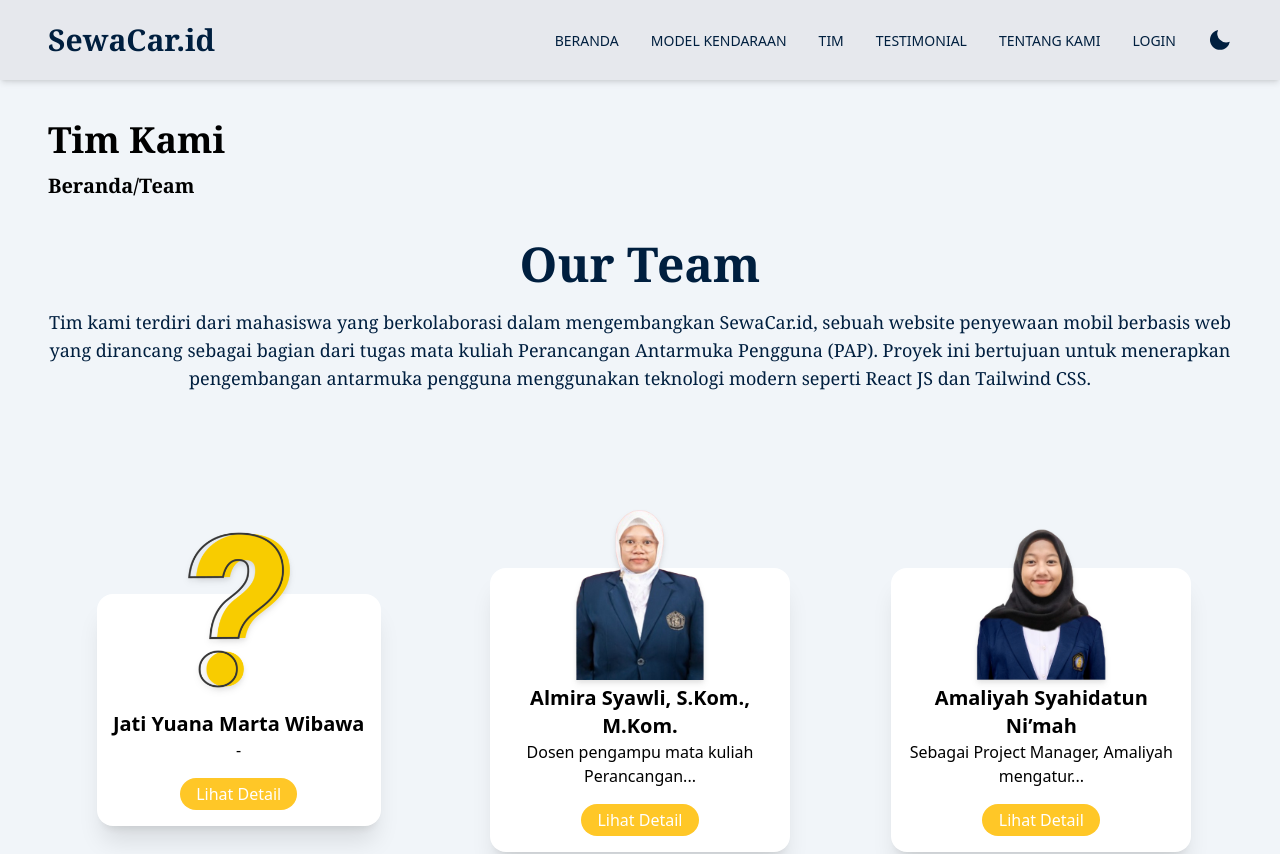
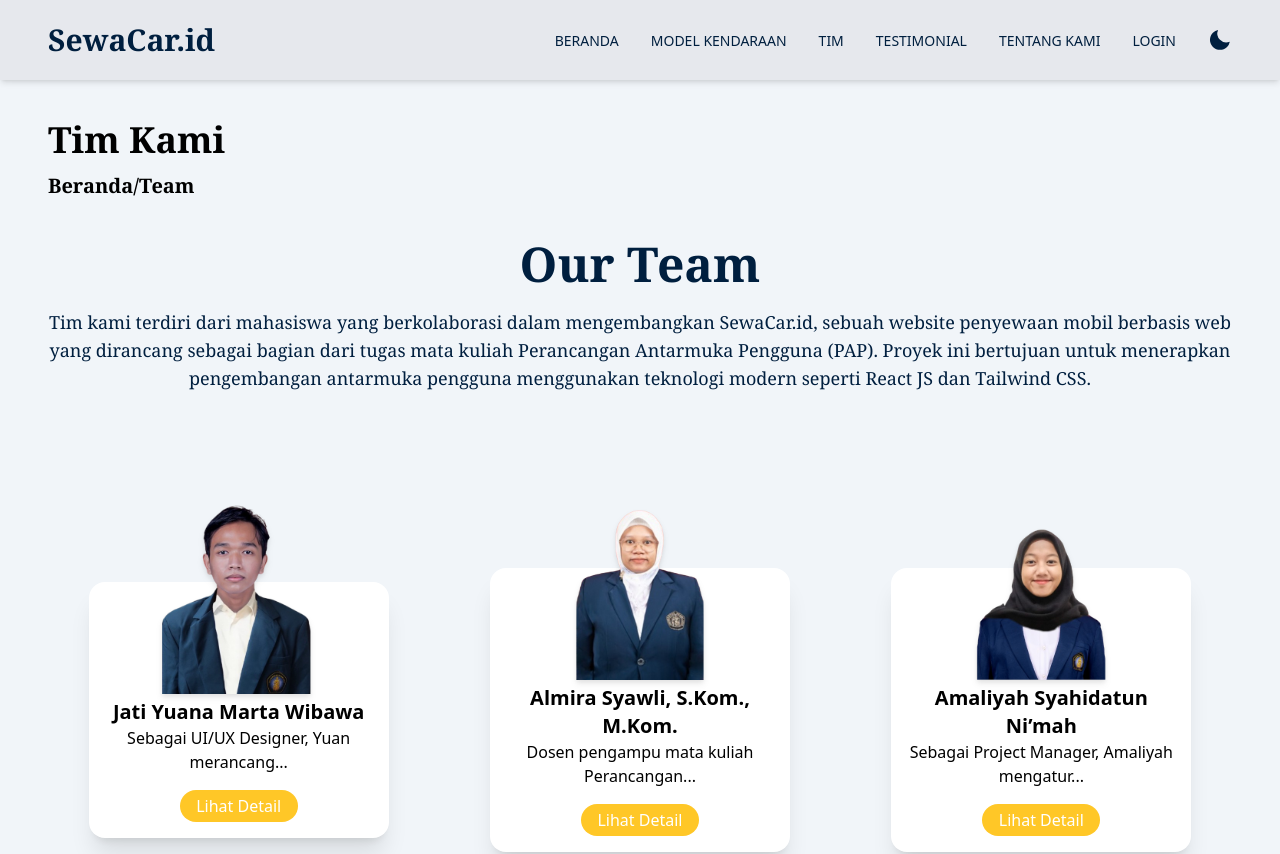
Before and after one commit to WisnuIbnu/PAP-TUGAS-AKHIR, a React (Vite) app: page /teams in a window 1280 px wide. Shown: the top 854 px of the page. Built offline with nearby package versions, Linux system fonts and the light colour scheme.

Commit message:
last modified

```diff
--- a/src/components/Team/OurTeam.jsx
+++ b/src/components/Team/OurTeam.jsx
@@ -2,15 +2,16 @@ import { useState } from "react";
 import team1 from "../../assets/team/wisnu2.png";
 import buAlmira from "../../assets/team/almira.png";
 import team2 from "../../assets/team/nimah.png";
-import unknown from "../../assets/team/unknow.png";
+import team3 from "../../assets/team/nisa.png";
+import team4 from "../../assets/team/yuan.png";
 
 
 const TeamOne = [
   {
     id: 1,
-    img:unknown,
+    img:team4,
     title: "Jati Yuana Marta Wibawa",
-    description: "-",
+    description: "Sebagai UI/UX Designer, Yuan merancang antarmuka yang menarik dan alur interaksi yang intuitif untuk menciptakan pengalaman pengguna yang optimal.",
   },
   {
     id: 2,
@@ -29,9 +30,9 @@ const TeamOne = [
 const TeamTwo = [
   {
     id: 1,
-    img:unknown,
+    img:team3,
     title: "Nisa’ Aulia Harismadani",
-    description: "-",
+    description: "Sebagai Technical Writer, Nisa’ bertugas menyusun dokumentasi teknis yang jelas dan ringkas, memastikan pengguna memahami informasi produk dengan mudah.",
   },
   {
     id: 2,
```
Also changed, not shown: src/assets/team/nisa.png (added), src/assets/team/yuan.png (added).
